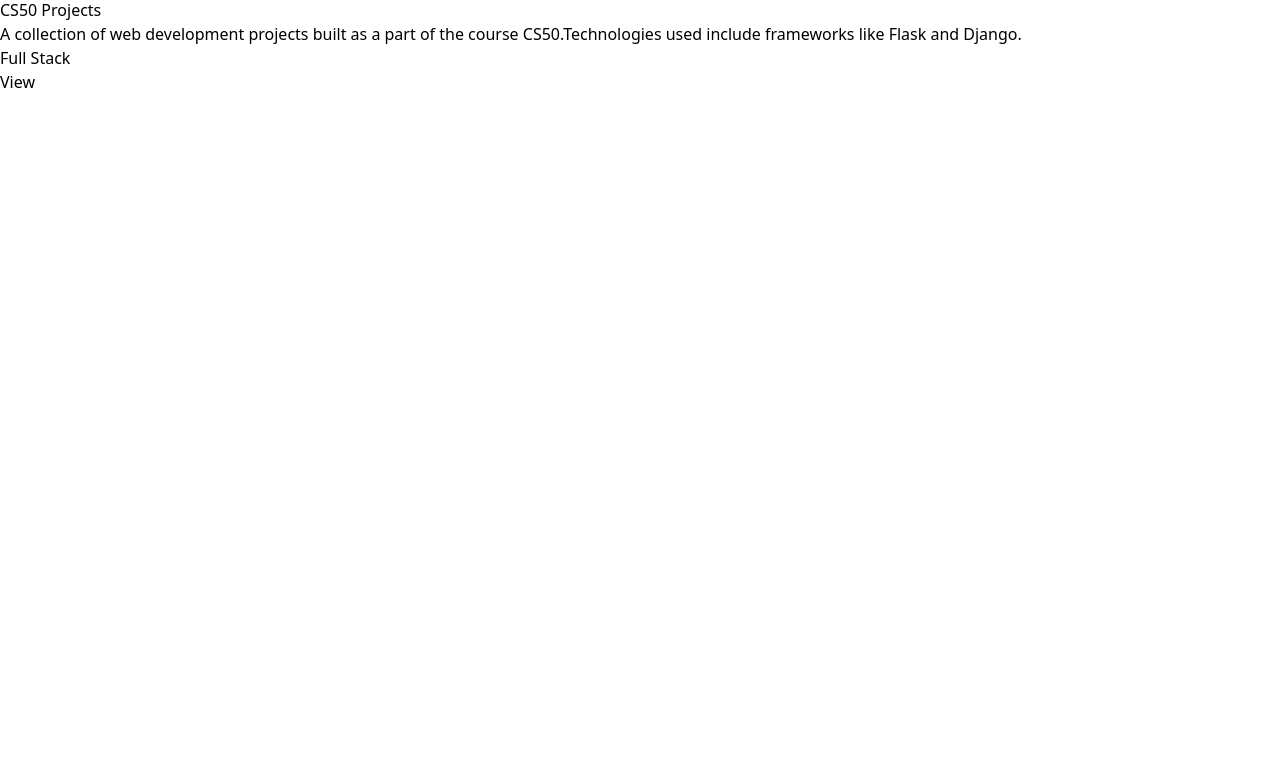
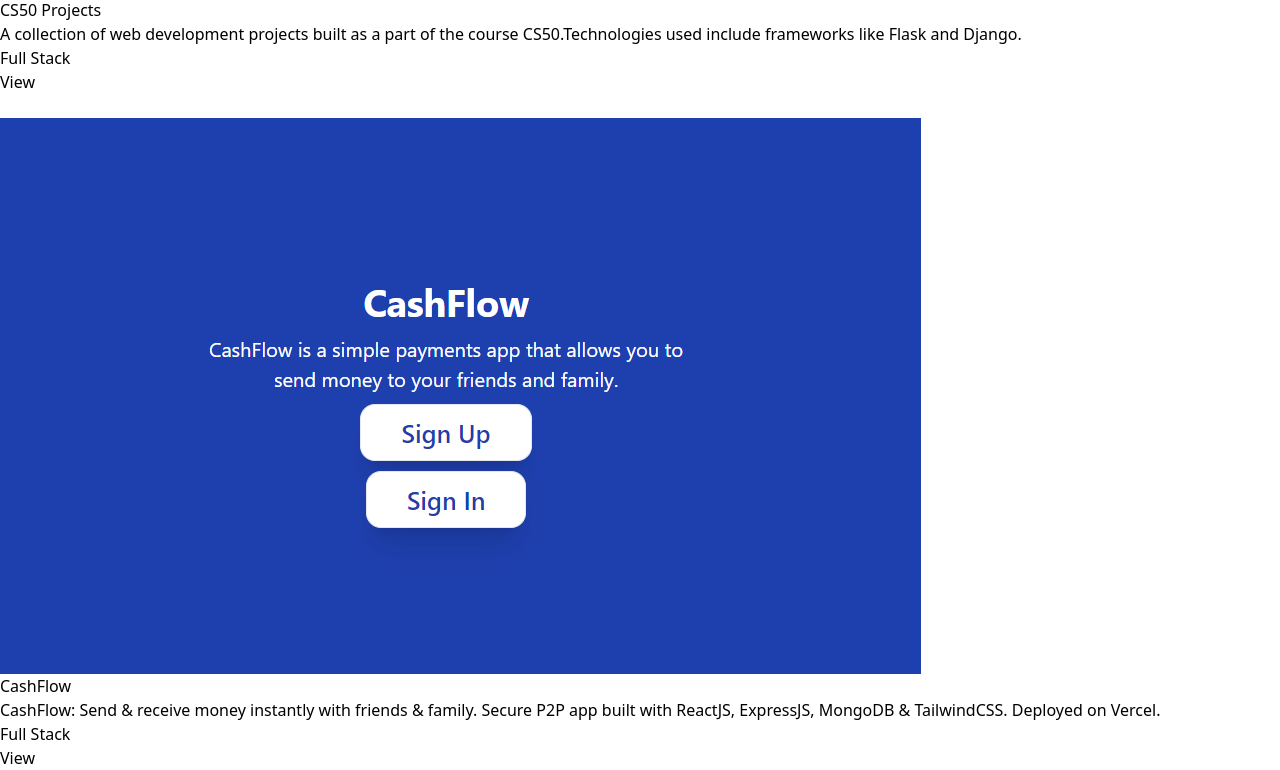
Before and after one commit to akshatg5/AkshatGirdhar-portfolio, a React (Vite) app: page / in a window 1280 px wide. Shown: the part 1837-2607 px from the top of the page. Before the commit the page ends 1955 px from the top, so only its background shows below. Built offline with nearby package versions, Linux system fonts and the light colour scheme.

Commit message:
Added CashFlow

```diff
--- a/src/LandingPage.jsx
+++ b/src/LandingPage.jsx
@@ -36,6 +36,13 @@ export const LandingPage = () => {
       projectDescription: "A collection of web development projects built as a part of the course CS50.Technologies used include frameworks like Flask and Django.",
       githubLink : "https://github.com/akshatg5/FootballClubz-Django/tree/master"
     },
+    {
+      link: "https://cash-flow-alpha.vercel.app/",
+      displayImg: "/CashFlow.png",
+      category : "Full Stack",
+      projectTitle: "CashFlow",
+      projectDescription: "CashFlow: Send & receive money instantly with friends & family. Secure P2P app built with ReactJS, ExpressJS, MongoDB & TailwindCSS. Deployed on Vercel."
+    },
   ];
 
   return (
```
Also changed, not shown: public/CashFlow.png (added).
